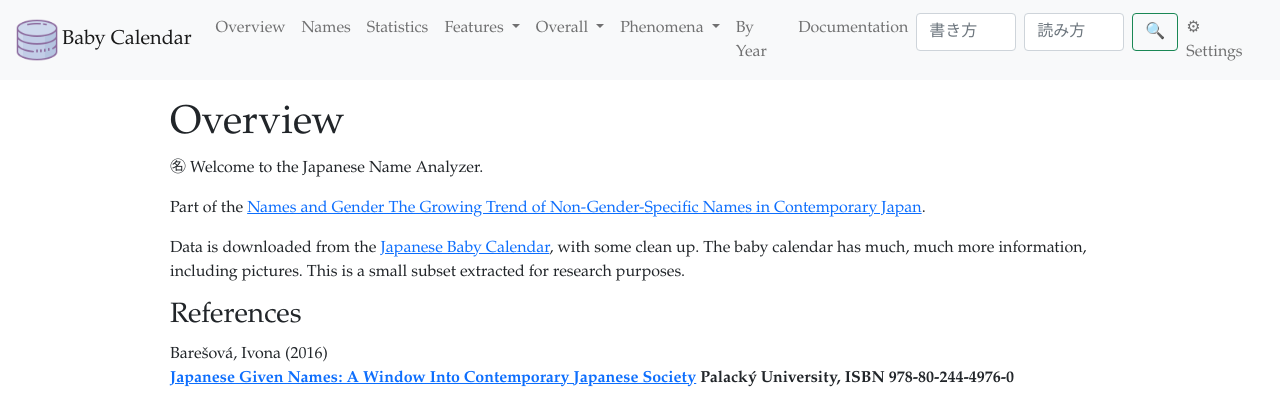
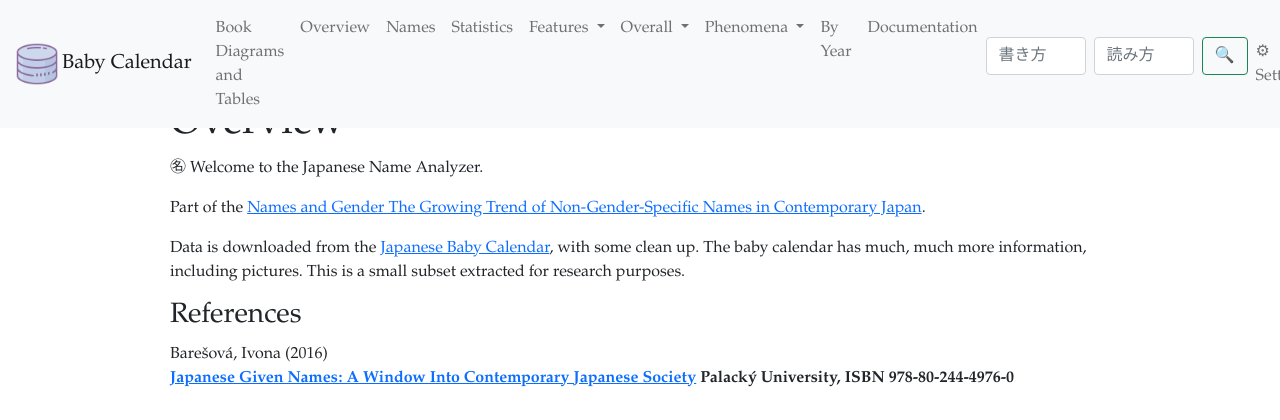
Before and after one commit to bond-lab/namae-bc, a Flask app: page / in a window 1280 px wide. Shown: the top 420 px of the page. Run offline with Flask 3, Linux system fonts and the light colour scheme; some libraries are stand-ins or nearby versions.

Commit message:
feat: add new page for book diagrams and tables with navigation link

```diff
--- a/web/templates/navigation.html
+++ b/web/templates/navigation.html
@@ -12,6 +12,8 @@
 	  <ul class="navbar-nav me-auto mb-2 mb-lg-0">
             <li class="nav-item">
 	    <li class="nav-item">
+	      <a href="{{ url_for('bbooh') }}"
+		 class="nav-item nav-link">Book Diagrams and Tables</a></li>
      <a href="{{ url_for('home') }}"
 		 class="nav-link">Overview</a></li>
 	    <li class="nav-item">
```
